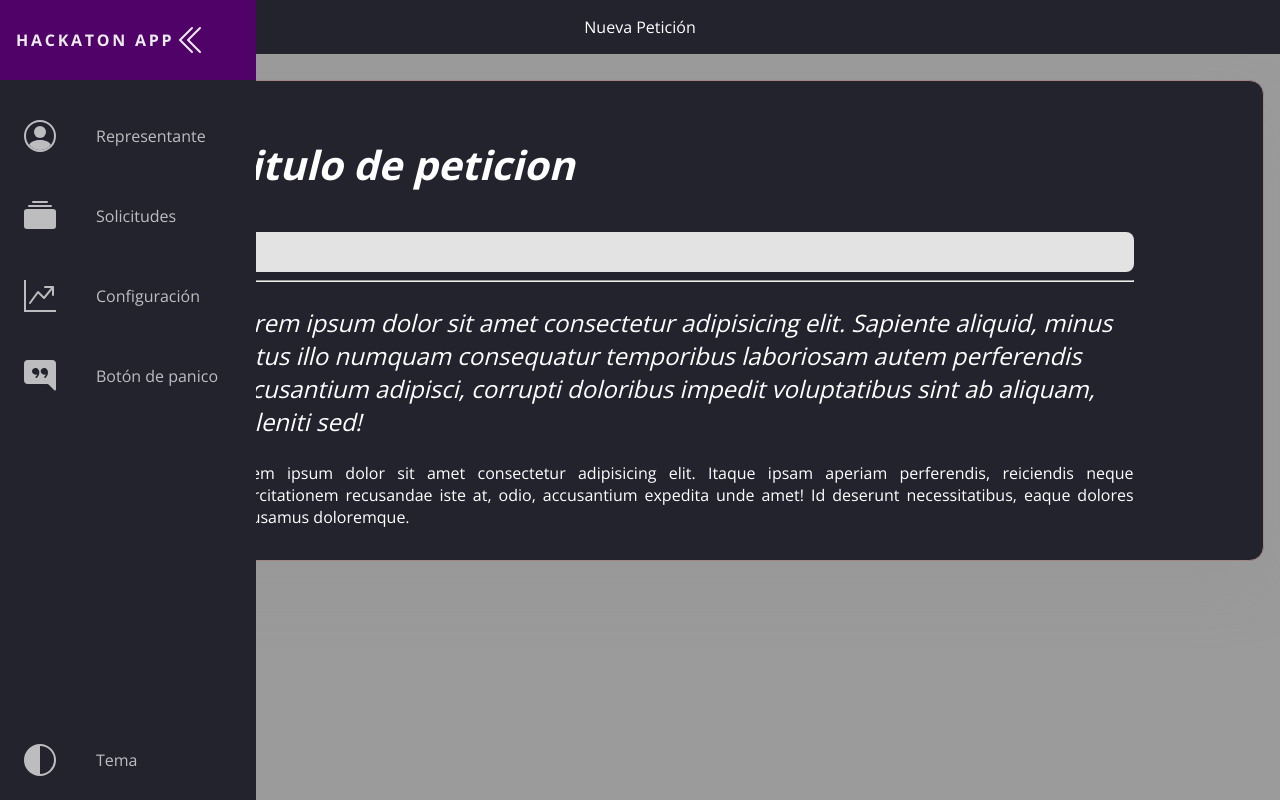
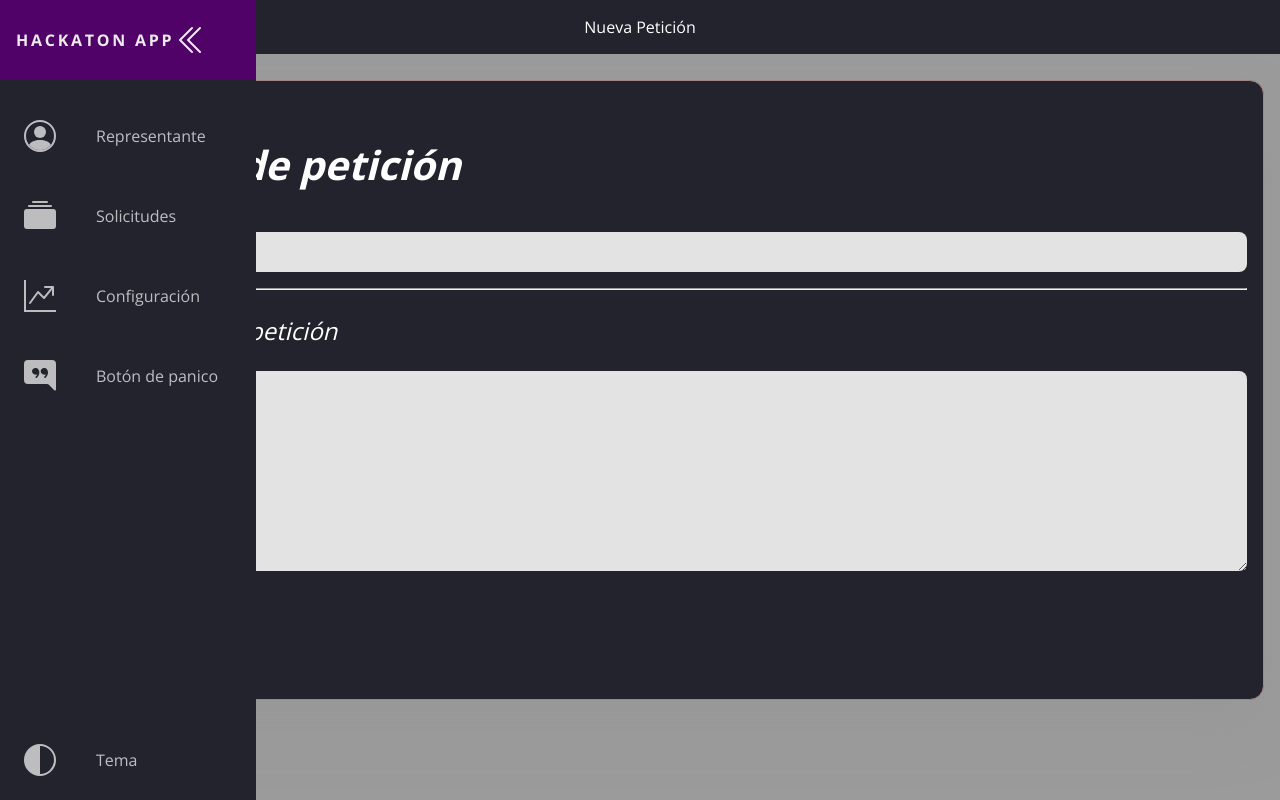
Before and after one commit to DanielRamirezX/Hackaton-Unitec, a plain HTML site: page pages/nuevaPeticion.html in a window 1280 px wide. Drawn offline with nearby package versions, Linux system fonts and the light colour scheme.

Commit message:
Pagina nueva peticion

```diff
--- a/pages/nuevaPeticion.html
+++ b/pages/nuevaPeticion.html
@@ -77,12 +77,15 @@
 
     <main>
       <section class="card">
-          <div class="main-home-text">
-            <p class="home-title" ><strong>Titulo de peticion</strong></p>
+          <div class="main-home-text, element-style">
+            <p class="home-title" ><strong>Título de petición</strong></p>
             <input type="text" class="element-style">
-            <hr>
-            <p class="home-subtitle">Lorem ipsum dolor sit amet consectetur adipisicing elit. Sapiente aliquid, minus natus illo numquam consequatur temporibus laboriosam autem perferendis accusantium adipisci, corrupti doloribus impedit voluptatibus sint ab aliquam, deleniti sed!</p>
-            <p class="home-description">Lorem ipsum dolor sit amet consectetur adipisicing elit. Itaque ipsam aperiam perferendis, reiciendis neque exercitationem recusandae iste at, odio, accusantium expedita unde amet! Id deserunt necessitatibus, eaque dolores accusamus doloremque.</p>
+            <p>
+              <hr>
+            </p>
+            <p class="home-subtitle">Razón de la petición</p>
+            <textarea name="Text1" class="element-style" style="height: 200px;" cols="40" rows="5"></textarea>
+            <p><a href="#" class="nav-link">Enviar petición</a></p>
           </div>
       </section>
     </main>
--- a/style.css
+++ b/style.css
@@ -445,7 +445,7 @@ header {
   display: block;
 }
 
-input[type="text"]
+input[type="text"], textarea
 {
     background: #E3E3E3;
     border: none;
```
